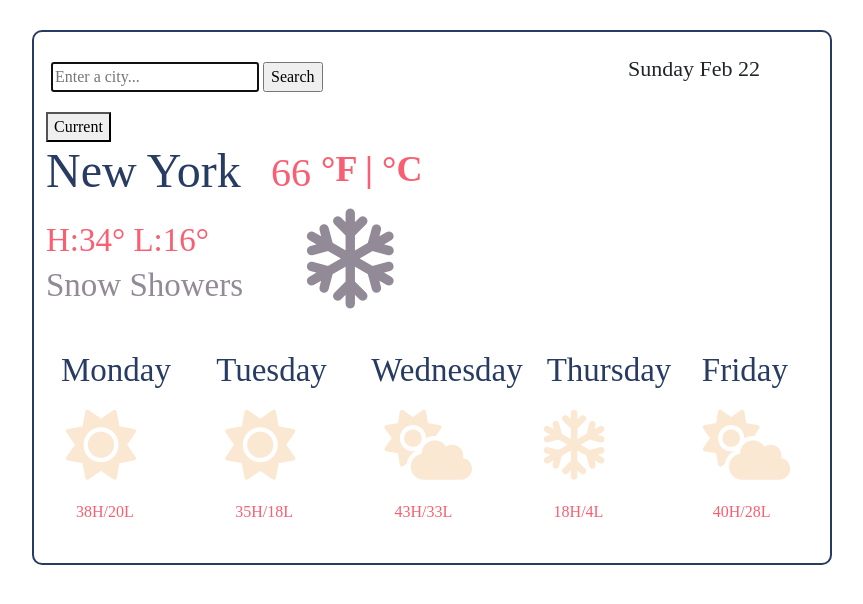
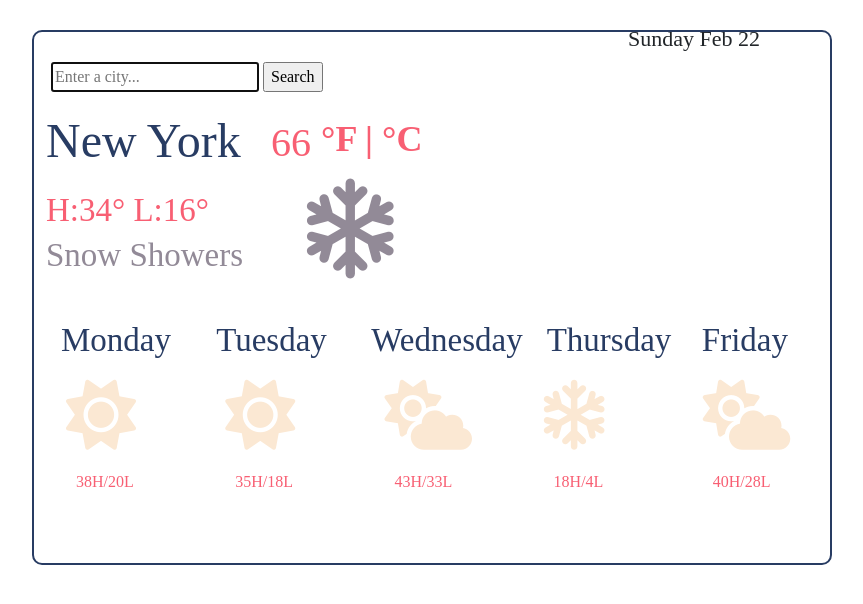
Before and after one commit to cburns7/Weather-App, a plain HTML site: page index.html in a window 1280 px wide. Shown: the top 604 px of the page, without its empty margins (208-1071 px from the left). Drawn offline with nearby package versions, Linux system fonts and the light colour scheme.

Commit message:
Update index.html

```diff
--- a/index.html
+++ b/index.html
@@ -35,8 +35,6 @@
         />
         <input type="submit" value="Search" />
       </form>
-
-      <button id="current-location">Current</button>
 
       <h1>New York</h1>
 
```
